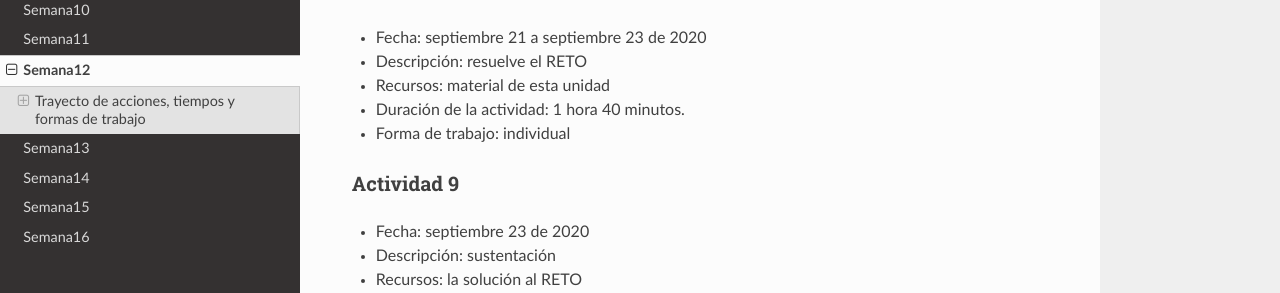
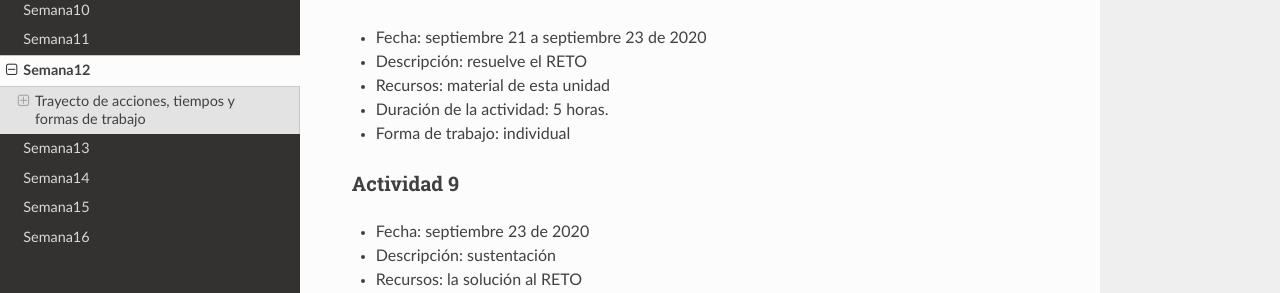
Before and after one commit to juanferfranco/sensores1, a Sphinx documentation site: the page built from docs/_semana12/semana12.rst, in a window 1280 px wide and 963 px high. Shown: the part 434-727 px from the top of the window. Built offline with Sphinx 7.4.7 and the Read the Docs theme 2.0.0, drawn with Linux system fonts in a browser that asks for light colours.

Commit message:
update week 12

```diff
--- a/docs/_semana12/semana12.rst
+++ b/docs/_semana12/semana12.rst
@@ -17,7 +17,7 @@ Actividad 8
 * Fecha: septiembre 21 a septiembre 23 de 2020
 * Descripción: resuelve el RETO
 * Recursos: material de esta unidad
-* Duración de la actividad: 1 hora 40 minutos.
+* Duración de la actividad: 5 horas.
 * Forma de trabajo: individual
 
 Actividad 9
```
